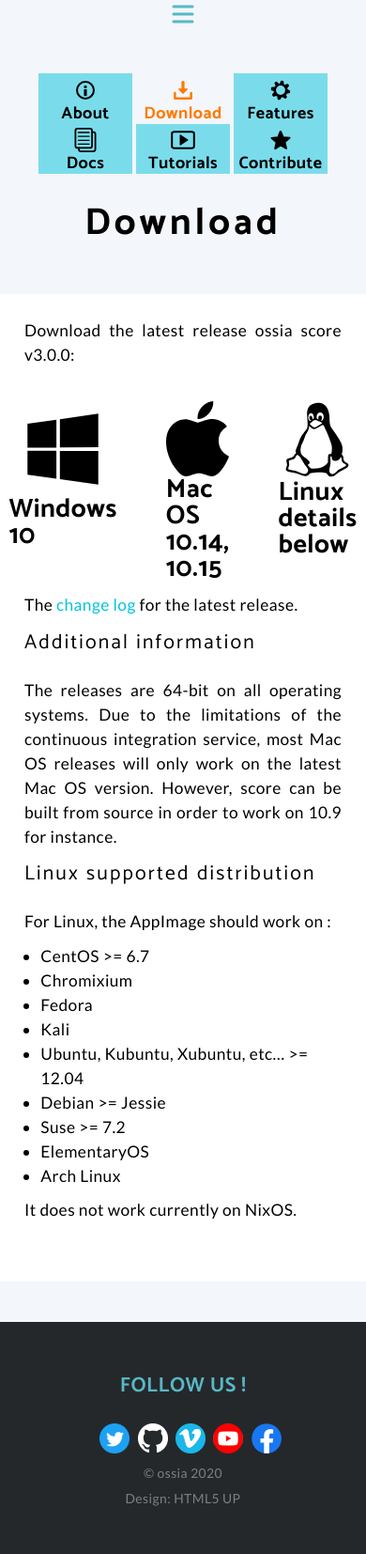
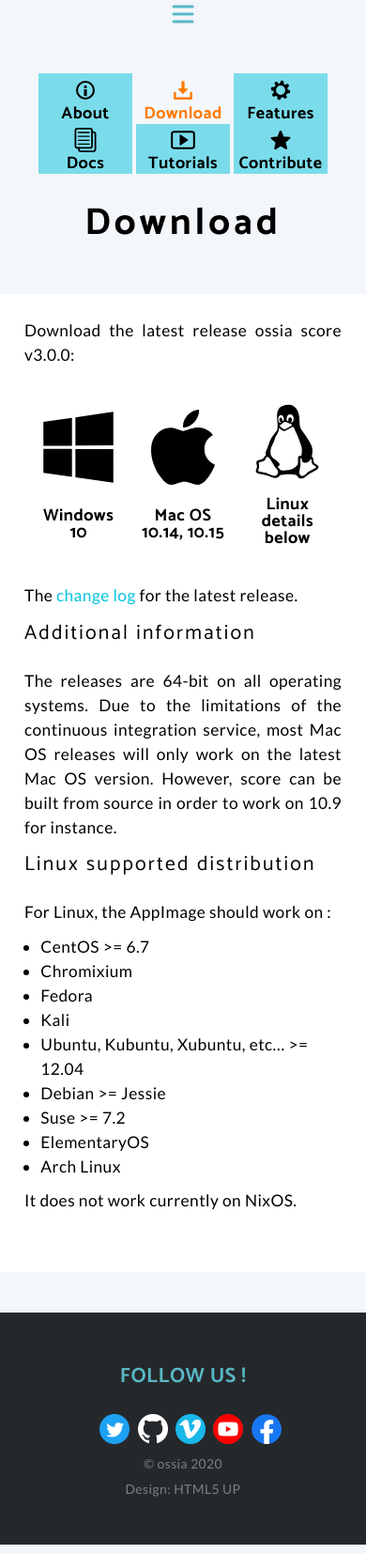
Before and after one commit to thibaudk/ossia.github.io, a Jekyll site: the page built from _pages/download.markdown, in a window 390 px wide. Shown: the whole page at 94% size. Built offline with Jekyll 4.4.1, drawn with Linux system fonts in a browser that asks for light colours.

Commit message:
fixed mobile version of download page

```diff
--- a/css/style-mobile.css
+++ b/css/style-mobile.css
@@ -291,3 +291,16 @@
     padding-top: 1em !important;
 
 }
+
+.page-button {
+    font-size: 18px;
+    line-height: 0.7em;
+
+    padding: 0.2em;
+}
+.page-button.download-page {
+    font-size: 18px;
+    margin: 5px;
+    line-height: 1.0em;
+    width: 30%;
+}
--- a/css/style.css
+++ b/css/style.css
@@ -1236,7 +1236,7 @@
 }
 
 .page-button.download-page {
-    width: 230px;
+    width: 20%;
     height: 200px;
     display: flex;
     flex-direction: column;
@@ -1249,7 +1249,7 @@
     line-height: 1.0em;
     border-radius: 0px;
     background: none;
-/*     border: solid 2px var(--light-transparent-blue); */
+    text-align: center;
 }
 
 li a{
```
